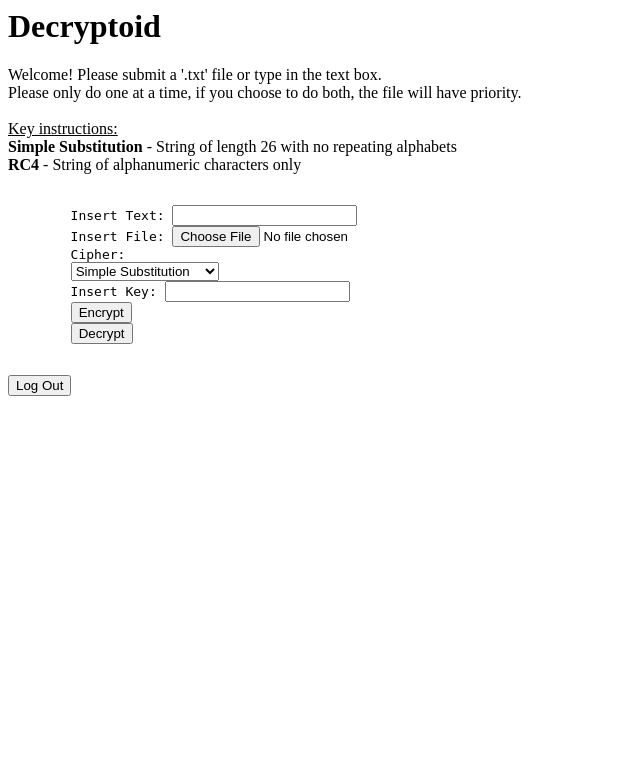
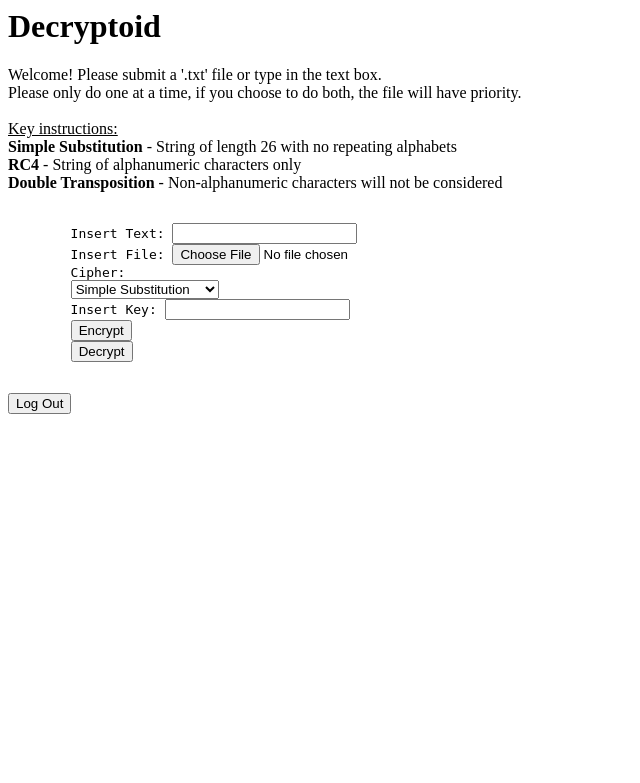
Before and after one commit to YengHer919/CS174Decryptoid, a PHP site: page /home.php in a window 1280 px wide. Shown: the top 783 px of the page, without its empty margins (0-640 px from the left). Run offline with PHP 8.4, Linux system fonts and the light colour scheme; the visitor is signed in with stand-in values (Sample User, id 1); data that the repository does not hold is empty; a stand-in replaces the project's code that opens the database connection.

Commit message:
Update home.php

```diff
--- a/home.php
+++ b/home.php
@@ -42,7 +42,8 @@
         Please only do one at a time, if you choose to do both, the file will have priority. <br> <br>
         <u>Key instructions:</u> <br>
         <b>Simple Substitution</b> - String of length 26 with no repeating alphabets <br>
-        <b>RC4</b> - String of alphanumeric characters only <br> <br>
+        <b>RC4</b> - String of alphanumeric characters only <br>
+        <b>Double Transposition</b> - Non-alphanumeric characters will not be considered<br> <br>
     _END;
 
     // Form to read input and en/decrypt
```
